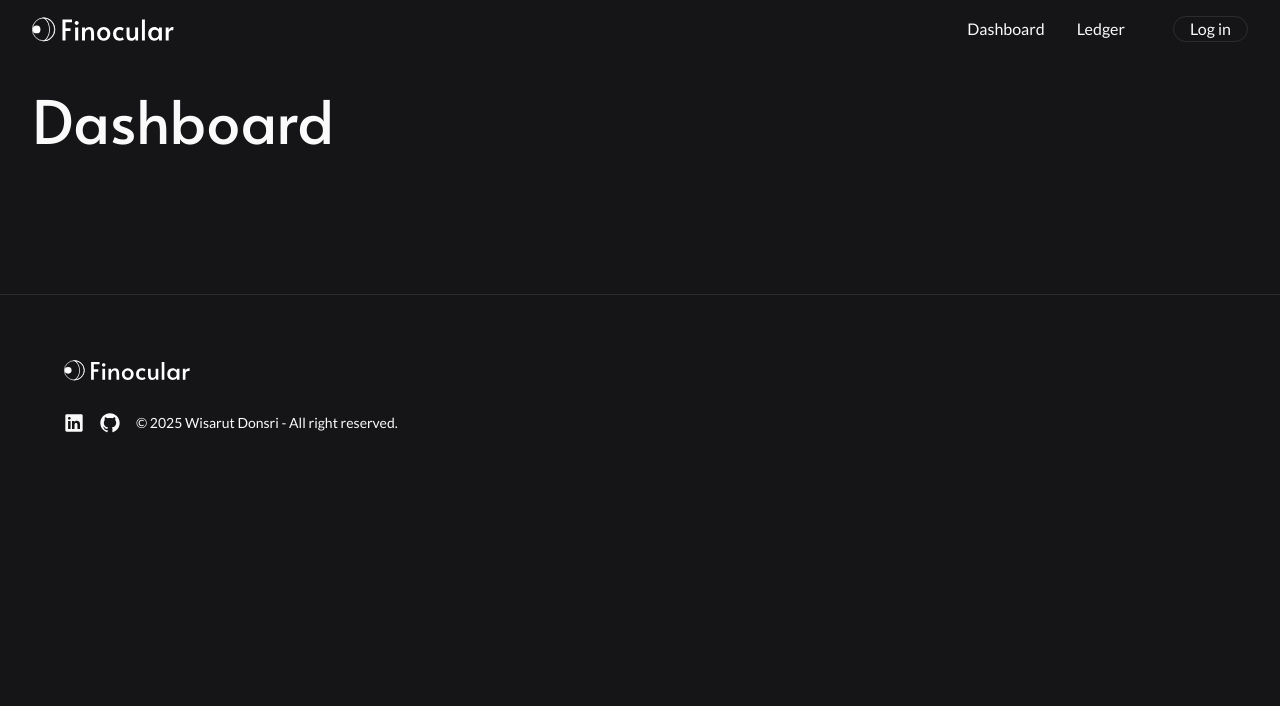
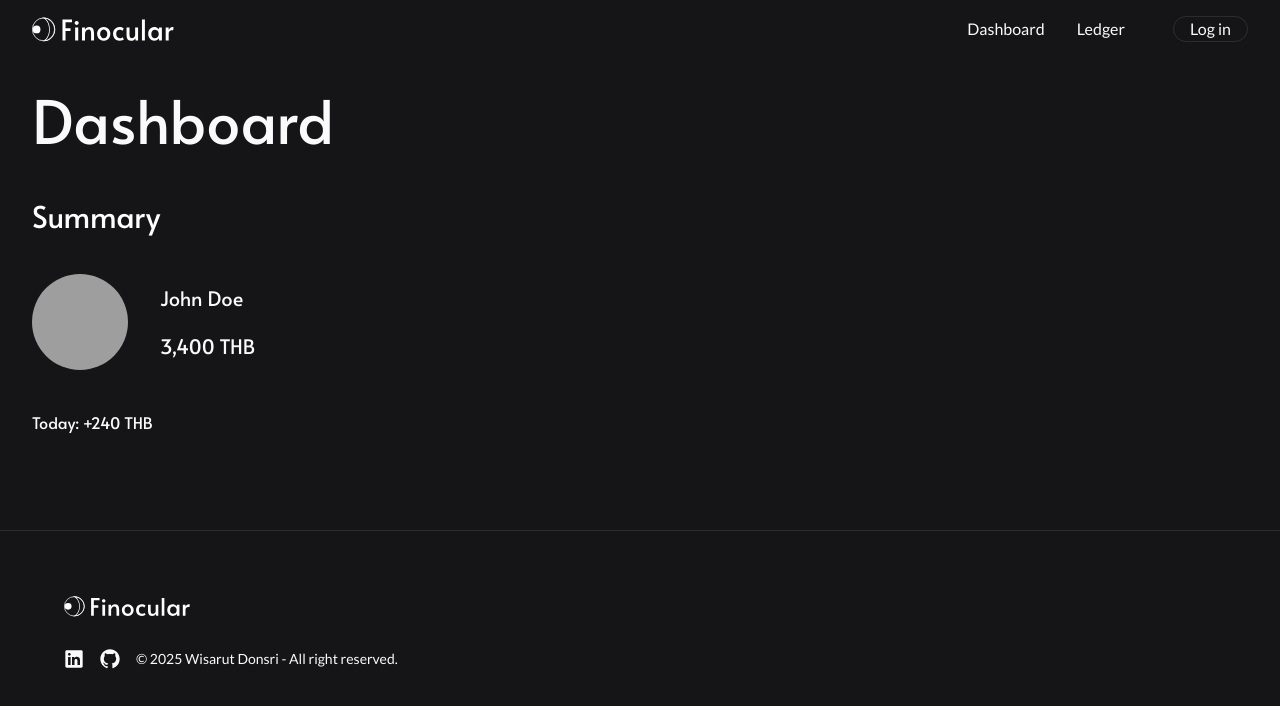
Before and after one commit to dwisarut/finocular, a React (Vite) app: page /dashboard in a window 1280 px wide. Shown: the top 706 px of the page. Built offline with nearby package versions, Linux system fonts and the light colour scheme; grey boxes are pictures that could not be loaded.

Commit message:
feat: add summary dashboard component

```diff
--- a/src/components/Dashboard.tsx
+++ b/src/components/Dashboard.tsx
@@ -1,5 +1,6 @@
 import { LinkedInLogoIcon, GitHubLogoIcon } from "@radix-ui/react-icons";
 import { Link } from "react-router-dom";
+import SummarySection from "./SummaryDB";
 
 function Dashboard() {
   return (
@@ -8,6 +9,7 @@ function Dashboard() {
         <h1 className="text-contrast-text text-6xl m-8 ml-0 pb-4 w-3xl h-auto alata">
           Dashboard
         </h1>
+        <SummarySection />
       </div>
       <footer className="border-t border-border mt-24">
         <div className="flex container flex-col mt-8 mb-8">
--- /dev/null
+++ b/src/components/SummaryDB.tsx
@@ -0,0 +1,26 @@
+// NOTE: This is the summary component in dashboard
+// COMPONENTS: Avatar, total earn or spend, net loss, net gain, cash flow visualization
+import { Avatar, AvatarFallback, AvatarImage } from "./ui/avatar";
+
+function SummarySection() {
+  return (
+    <>
+      <div className="flex flex-col gap-10">
+        <h1 className="text-white text-3xl">Summary</h1>
+        <div className="flex flex-row">
+          <Avatar className="w-24 h-auto">
+            <AvatarImage src="/Avatar.svg" />
+            <AvatarFallback>Avatar</AvatarFallback>
+          </Avatar>
+          <div className="flex flex-col ml-8 text-xl justify-center gap-5">
+            <h1>John Doe</h1>
+            <h2>3,400 THB</h2>
+          </div>
+        </div>
+        <h3>Today: +240 THB</h3>
+      </div>
+    </>
+  );
+}
+
+export default SummarySection;
```
